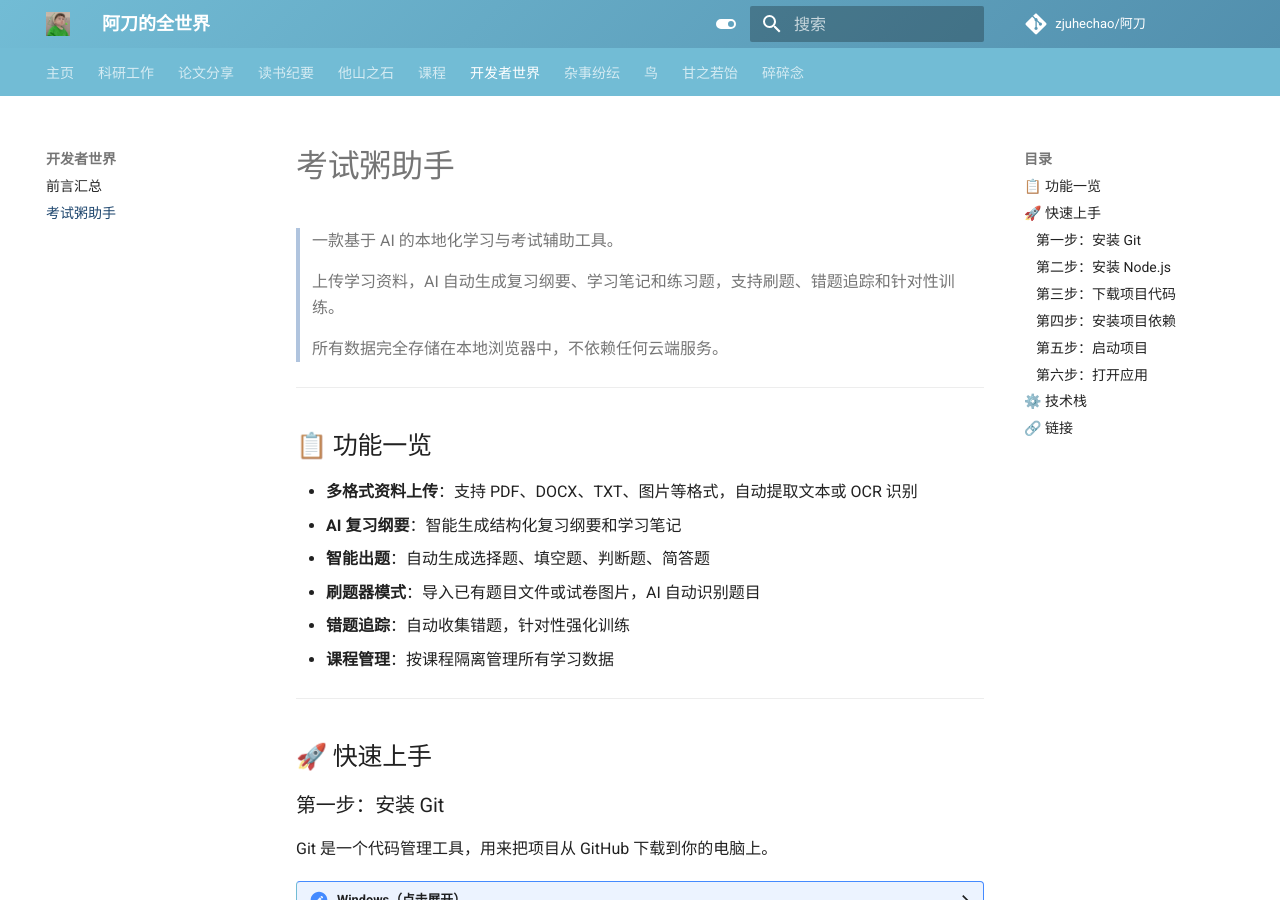
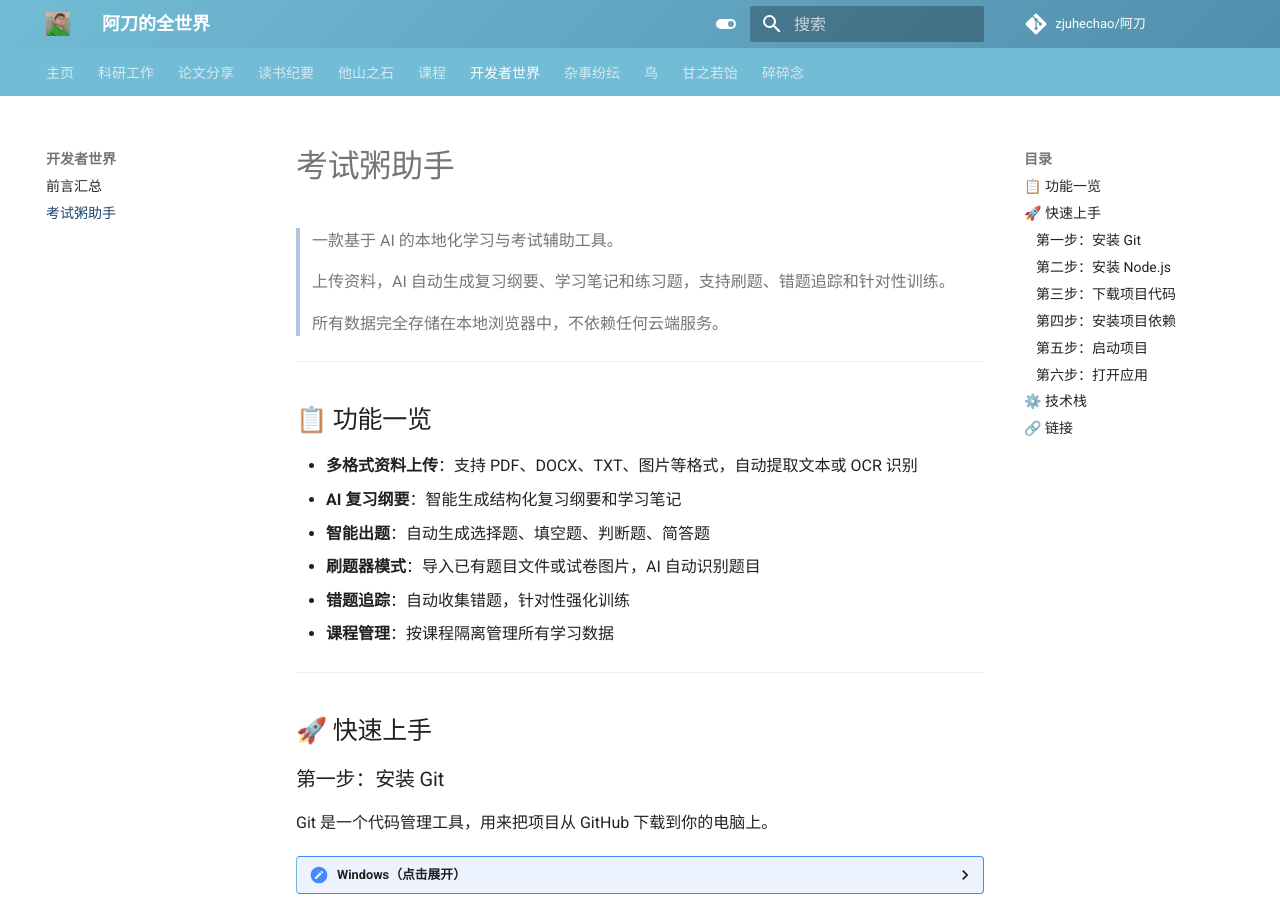
Before and after one commit to zjuhechao/zjuhechao.github.io, an MkDocs documentation site: the page built from docs/appworld/exam-porridge-assistant.md, in a window 1280 px wide and 900 px high. Built offline with MkDocs 1.6.1 and Material for MkDocs 9.7.7, drawn with Linux system fonts in a browser that asks for light colours; comment, search, counter and statistics services are not loaded.

Commit message:
fix: remove 学习 from intro text

```diff
--- a/docs/appworld/exam-porridge-assistant.md
+++ b/docs/appworld/exam-porridge-assistant.md
@@ -2,7 +2,7 @@
 
 > 一款基于 AI 的本地化学习与考试辅助工具。
 >
-> 上传学习资料，AI 自动生成复习纲要、学习笔记和练习题，支持刷题、错题追踪和针对性训练。
+> 上传资料，AI 自动生成复习纲要、学习笔记和练习题，支持刷题、错题追踪和针对性训练。
 >
 > 所有数据完全存储在本地浏览器中，不依赖任何云端服务。
 
```
